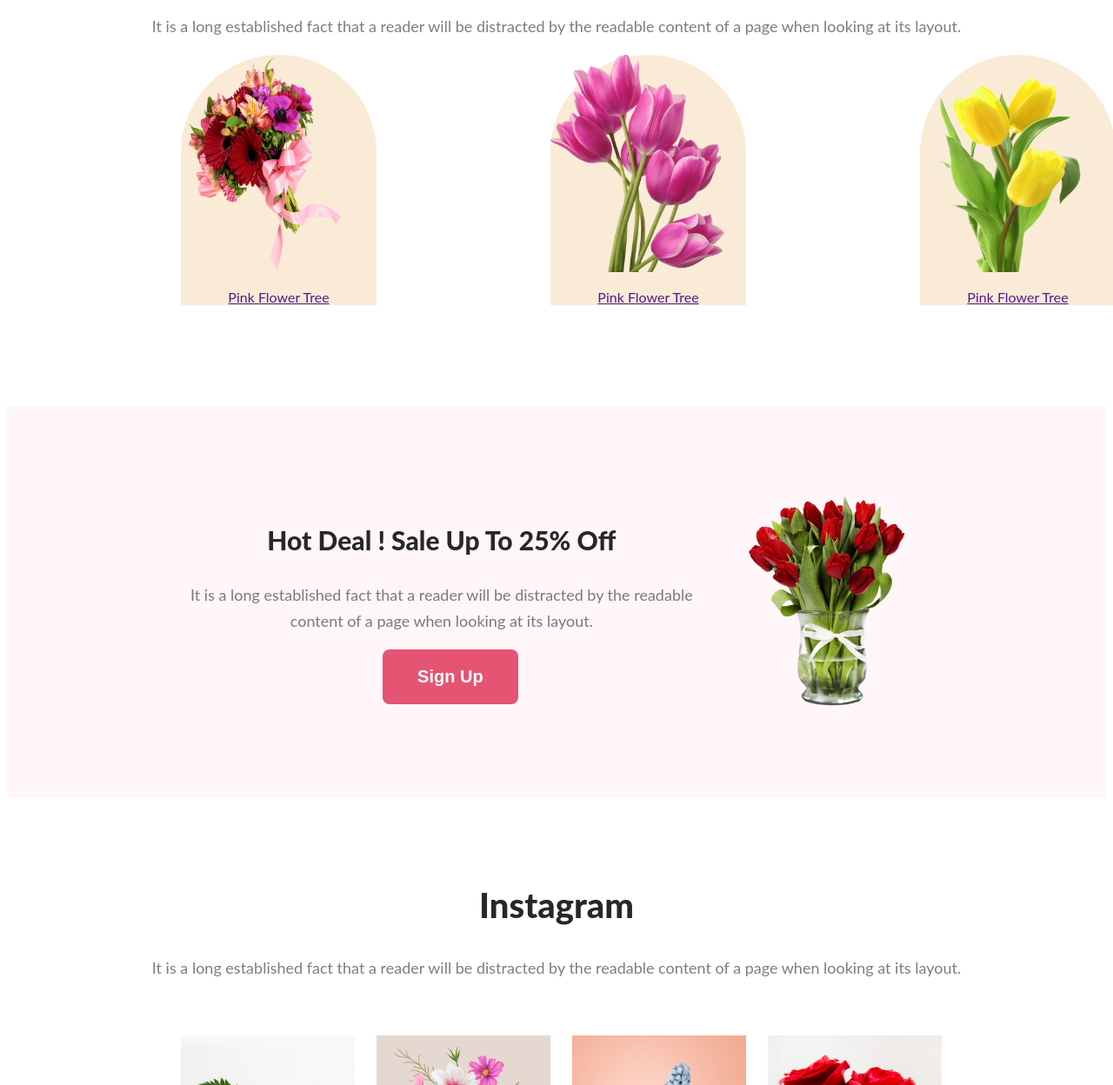
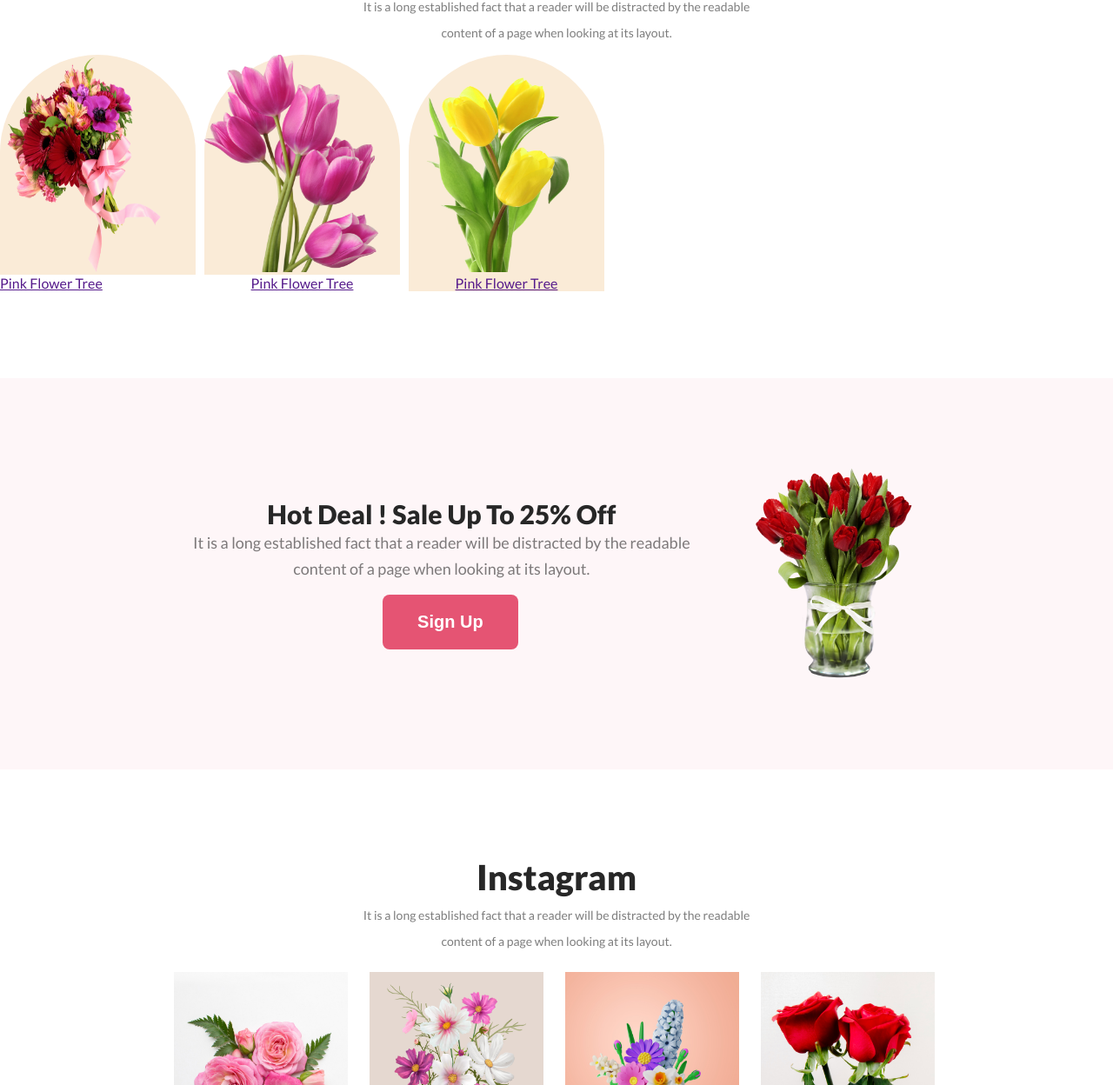
Before and after one commit to Habib1112223/first-assignment, a plain HTML site: page index.html in a window 1280 px wide. Shown: the part 604-1852 px from the top of the page at 87% size. Drawn offline with Linux system fonts and the light colour scheme.

Commit message:
start the commit section

```diff
--- a/index.html
+++ b/index.html
@@ -5,7 +5,13 @@
       <meta charset="UTF-8">
       <meta name="viewport" content="width=device-width, initial-scale=1.0">
       <title>Flower related assignment</title>
+      <!-- css link  -->
       <link rel="stylesheet" href="styles/text.css">
+      <!-- font family link -->
+      <link rel="preconnect" href="https://fonts.googleapis.com">
+      <link rel="preconnect" href="https://fonts.gstatic.com" crossorigin>
+      <link href="https://fonts.googleapis.com/css2?family=Lato:wght@400;700;900&display=swap" rel="stylesheet">
+
 </head>
 
 <body>
@@ -19,9 +25,12 @@
                               is that it has a more-or-less normal distribution of letters.</p>
                         <button class="btn">Shop Now</button>
                   </div>
-                  <img class="flower-pic" src="./flower-asset/pngwing 10.png" alt="Flower">
+                  <div>
+                        <img class="flower-pic" src="./flower-asset/pngwing 10.png" alt="Flower">
+                  </div>
             </div>
       </header>
+      <!-- end header -->
       <main>
             <!-- bonus section -->
             <section>
@@ -29,20 +38,20 @@
                         <div class="feature-title">
                               <h1>Our Featured Flowers</h1>
                               <p class="featurte-description">It is a long established fact that a reader will be
-                                    distracted by the readable content of a page when looking at its layout.</p>
+                                    distracted by the readable <br> content of a page when looking at its layout.</p>
                         </div>
                         <div class="images-container">
                               <div>
                                     <li class="images">
                                           <img src="./flower-asset/pngwing 5.png" alt="flower">
-                                          <p><a href="">Pink Flower Tree</a></p>
                                     </li>
+                                    <p><a href="">Pink Flower Tree</a></p>
                               </div>
-                              <div>
+                              <div class="second-pic">
                                     <li class="images">
                                           <img src="flower-asset/pngwing 6.png" alt="flower">
-                                          <p><a href="">Pink Flower Tree</a></p>
                                     </li>
+                                    <p><a href="">Pink Flower Tree</a></p>
 
                               </div>
                               <div>
@@ -72,7 +81,7 @@
                   <div class="third-part">
                         <h1 class="third-title">Instagram</h1>
                         <p class="third-part-description">It is a long established fact that a reader will be distracted
-                              by the readable content of a page when looking at its layout.</p>
+                              by the readable <br> content of a page when looking at its layout.</p>
                   </div>
                   <div class="third-container">
                         <ul>
@@ -84,7 +93,7 @@
 
                   </div>
             </section>
-            <!-- fourth secction -->
+            <!-- Get the Latest details -->
             <section>
                   <div class="fourth-part-container">
 
@@ -95,7 +104,7 @@
                               <input type="submit" value="Subscribe">
                         </form>
                   </div>
-                  </div>
+
             </section>
             <!-- Extra part design -->
             <section>
@@ -127,7 +136,6 @@
                         readable content of a page when looking at its layout.</p>
                   <small>&copy;@2020-2023, FlowerShop.com. All rights reserved. </small>
             </div>
-
       </footer>
 </body>
 
--- a/styles/text.css
+++ b/styles/text.css
@@ -1,6 +1,11 @@
 /* common shared styles */
+*{
+      /* box-sizing: border-box; */
+      margin: 0;
+      padding: 0;
+}
 body {
-      font-family: Lato;
+      font-family: 'Lato', sans-serif;
 }
 
 /* header session styles */
@@ -16,8 +21,6 @@ body {
       gap: 100px;
       justify-content: space-around;
       padding-left: 150px;
-
-
 }
 
 .title-contain {
@@ -60,22 +63,30 @@ body {
       font-size: 20px;
       font-weight: 800;
       margin-top: 100px;
+      padding-bottom: 10px;
 }
 
 .featurte-description {
       color: rgba(39, 39, 39, 0.60);
       text-align: center;
-      font-size: 18px;
+      font-size: 14px;
       font-weight: 400;
       line-height: 30px;
+      padding: 0px;
 }
 .images-container {
       display: flex;
+      gap: 10px;
 }
 .images-container li {
       list-style: none;
       text-align: center;
-      margin-left: 200px;
+
+}
+.images-container .second-pic{
+      text-align: center;
+      /* margin-top: 5px; */
+      /* padding-top: 5px; */
 }
 .images {
       background-color: antiquewhite;
@@ -85,6 +96,9 @@ body {
 }
 .parents {
       text-align: center;
+}
+.parents .button{
+      margin-top: 15px;
 }
 
 /*  second section styles */
@@ -138,13 +152,14 @@ body {
 .third-part-description {
       color: rgba(39, 39, 39, 0.60);
       text-align: center;
-      font-size: 18px;
+      font-size: 14px;
       font-weight: 400;
       line-height: 30px;
+      margin-top: 5px;
 }
 .third-container>ul {
       display: flex;
-      padding: 45px 200px;
+      padding: 20px 200px;
 }
 .third-container li,
 img {
```
